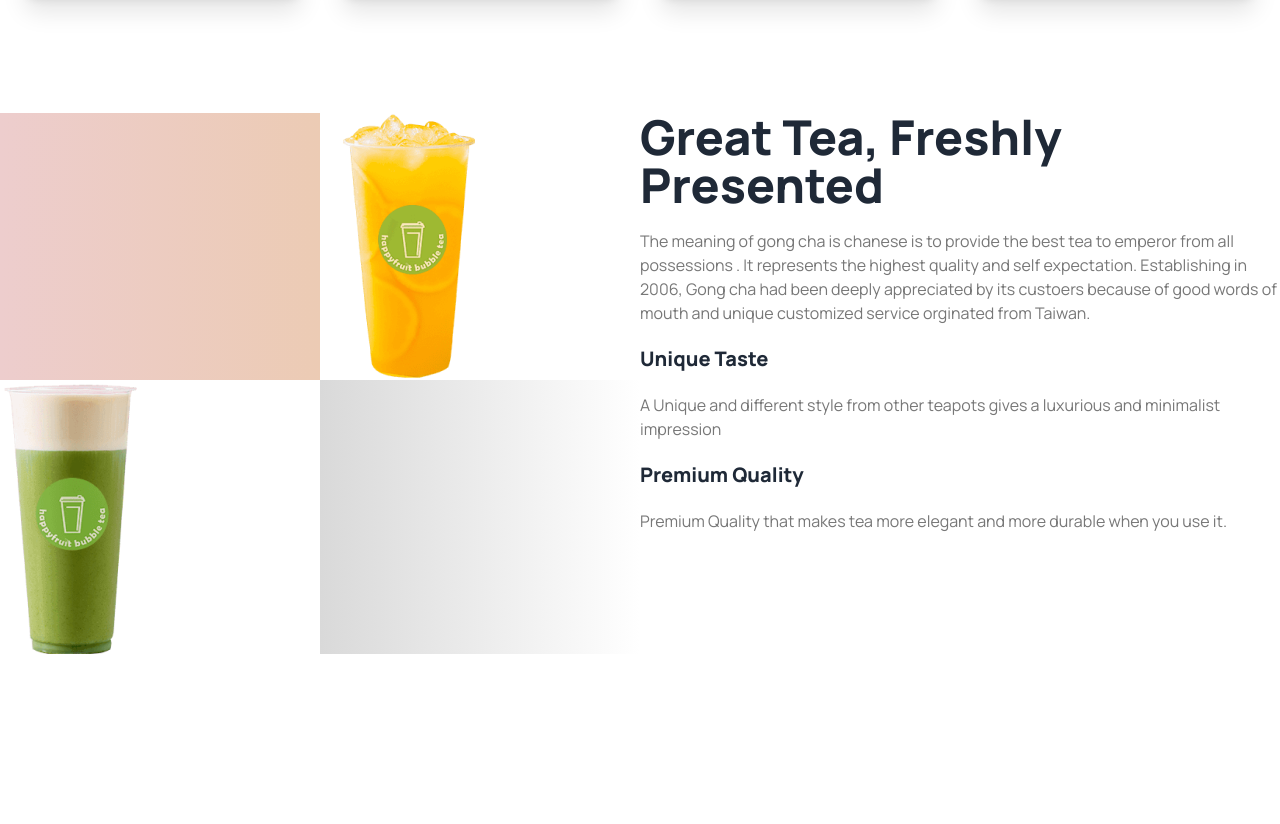
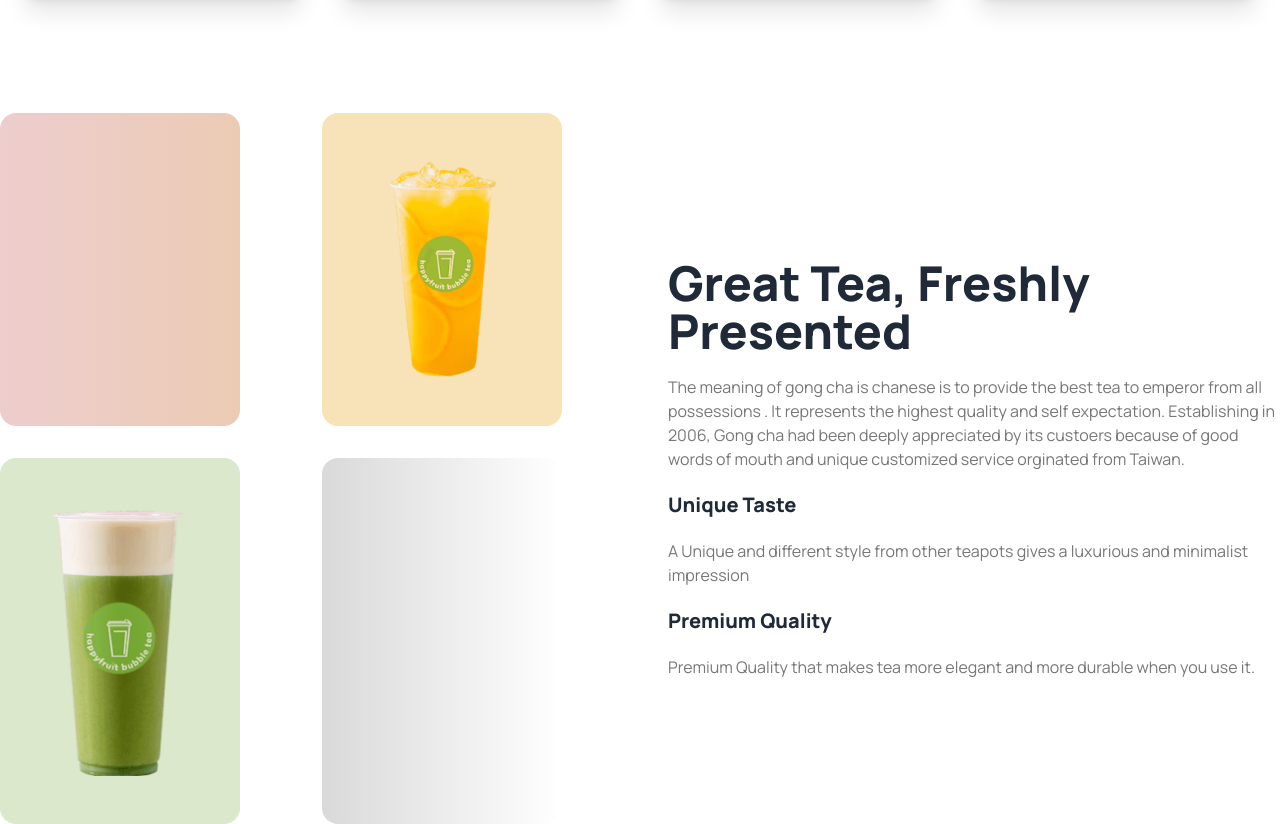
Before and after one commit to rifatrahman1/Tea-House-DaisyUI, a plain HTML site: page index.html in a window 1280 px wide. Shown: the part 1134-1958 px from the top of the page. Before the commit the page ends 1788 px from the top, so only its background shows below. Drawn offline with nearby package versions, Linux system fonts and the light colour scheme.

Commit message:
greate tea and freash tea

```diff
--- a/index.html
+++ b/index.html
@@ -185,16 +185,16 @@
 <!-- great tea and fresh tea start -->
 
 
-<section class="flex flex-col lg:flex-row">
-  <div class="grid grid-cols-1 md:grid-cols-2 flex-1">
-    <div class="bg-gradient-to-r from-[#edcdcd] to-[#eccbb4]"></div>
-    <div class="row-span-2-span-2">
-      <img src="images/fresh-1.png" alt="">
+<section class="flex flex-col lg:flex-row gap-14 items-center">
+  <div class="grid grid-cols-1 md:grid-cols-2 flex-1 gap-8">
+    <div class="bg-gradient-to-r from-[#edcdcd] to-[#eccbb4] rounded-2xl w-60"></div>
+    <div class="row-span-2-span-2 bg-[#f8e3b8] rounded-2xl w-60">
+      <img class="p-12" src="images/fresh-1.png" alt="">
     </div>
-    <div class="row-span-2-span-2">
-      <img src="images/fresh-2.png" alt="">
+    <div class="row-span-2-span-2 bg-[#dbe8cc] rounded-2xl w-60">
+      <img class="p-12 " src="images/fresh-2.png" alt="">
     </div>
-    <div class="bg-gradient-to-r from-[#D9D9D9] to-[#FFFFFF]"></div>
+    <div class="bg-gradient-to-r from-[#D9D9D9] to-[#FFFFFF] rounded-2xl w-60"></div>
   </div>
   <div class="space-y-5 flex-1">
     <h1 class="text-5xl font-extrabold">Great Tea, Freshly <br> Presented</h1>
```
